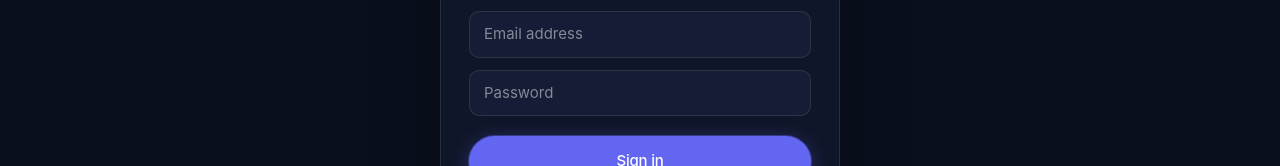
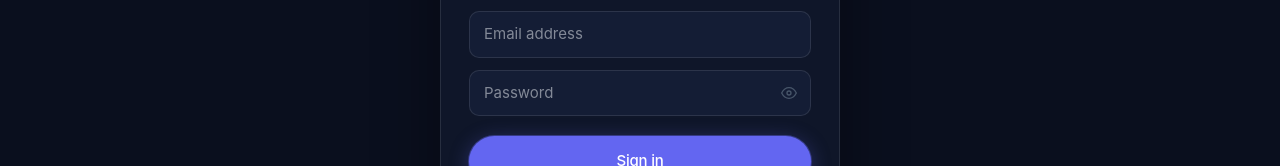
Before and after one commit to charliemolner/pointpilot, a React (Vite) app: page /login in a window 1280 px wide. Shown: the part 383-549 px from the top of the page. Built offline with nearby package versions, Linux system fonts and the light colour scheme; no server answers.

Commit message:
add password visibility toggle to login

```diff
--- a/src/pages/Login.jsx
+++ b/src/pages/Login.jsx
@@ -22,12 +22,13 @@ export default function Login() {
   const [error, setError] = useState('')
   const [loading, setLoading] = useState(false)
   const [focusedField, setFocusedField] = useState(null)
+  const [showPassword, setShowPassword] = useState(false)
 
-  const inputStyle = (field) => ({
+  const inputStyle = (field, withToggle = false) => ({
     background: ELEVATED,
     border: `1px solid ${focusedField === field ? 'rgba(99,102,241,0.6)' : BORDER_MID}`,
     borderRadius: '10px',
-    padding: '11px 14px',
+    padding: withToggle ? '11px 42px 11px 14px' : '11px 14px',
     fontSize: '15px',
     color: TEXT,
     width: '100%',
@@ -155,17 +156,48 @@ export default function Login() {
                 style={inputStyle('email')}
               />
             </div>
-            <div style={{ marginBottom: '20px' }}>
+            <div style={{ marginBottom: '20px', position: 'relative' }}>
               <input
-                type="password"
+                type={showPassword ? 'text' : 'password'}
                 placeholder="Password"
                 value={password}
                 onChange={e => setPassword(e.target.value)}
                 onFocus={() => setFocusedField('password')}
                 onBlur={() => setFocusedField(null)}
                 required
-                style={inputStyle('password')}
+                style={inputStyle('password', true)}
               />
+              <button
+                type="button"
+                onClick={() => setShowPassword(v => !v)}
+                tabIndex={-1}
+                aria-label={showPassword ? 'Hide password' : 'Show password'}
+                style={{
+                  position: 'absolute', right: '12px', top: '50%',
+                  transform: 'translateY(-50%)',
+                  background: 'none', border: 'none',
+                  padding: '2px', cursor: 'pointer',
+                  color: SUBTLE, display: 'flex', alignItems: 'center',
+                  transition: 'color 0.15s',
+                }}
+                onMouseEnter={e => e.currentTarget.style.color = MUTED}
+                onMouseLeave={e => e.currentTarget.style.color = SUBTLE}
+              >
+                {showPassword ? (
+                  // Eye-off
+                  <svg width="16" height="16" viewBox="0 0 24 24" fill="none" stroke="currentColor" strokeWidth="2" strokeLinecap="round" strokeLinejoin="round">
+                    <path d="M17.94 17.94A10.07 10.07 0 0 1 12 20c-7 0-11-8-11-8a18.45 18.45 0 0 1 5.06-5.94"/>
+                    <path d="M9.9 4.24A9.12 9.12 0 0 1 12 4c7 0 11 8 11 8a18.5 18.5 0 0 1-2.16 3.19"/>
+                    <line x1="1" y1="1" x2="23" y2="23"/>
+                  </svg>
+                ) : (
+                  // Eye
+                  <svg width="16" height="16" viewBox="0 0 24 24" fill="none" stroke="currentColor" strokeWidth="2" strokeLinecap="round" strokeLinejoin="round">
+                    <path d="M1 12s4-8 11-8 11 8 11 8-4 8-11 8-11-8-11-8z"/>
+                    <circle cx="12" cy="12" r="3"/>
+                  </svg>
+                )}
+              </button>
             </div>
 
             {error && (
```
